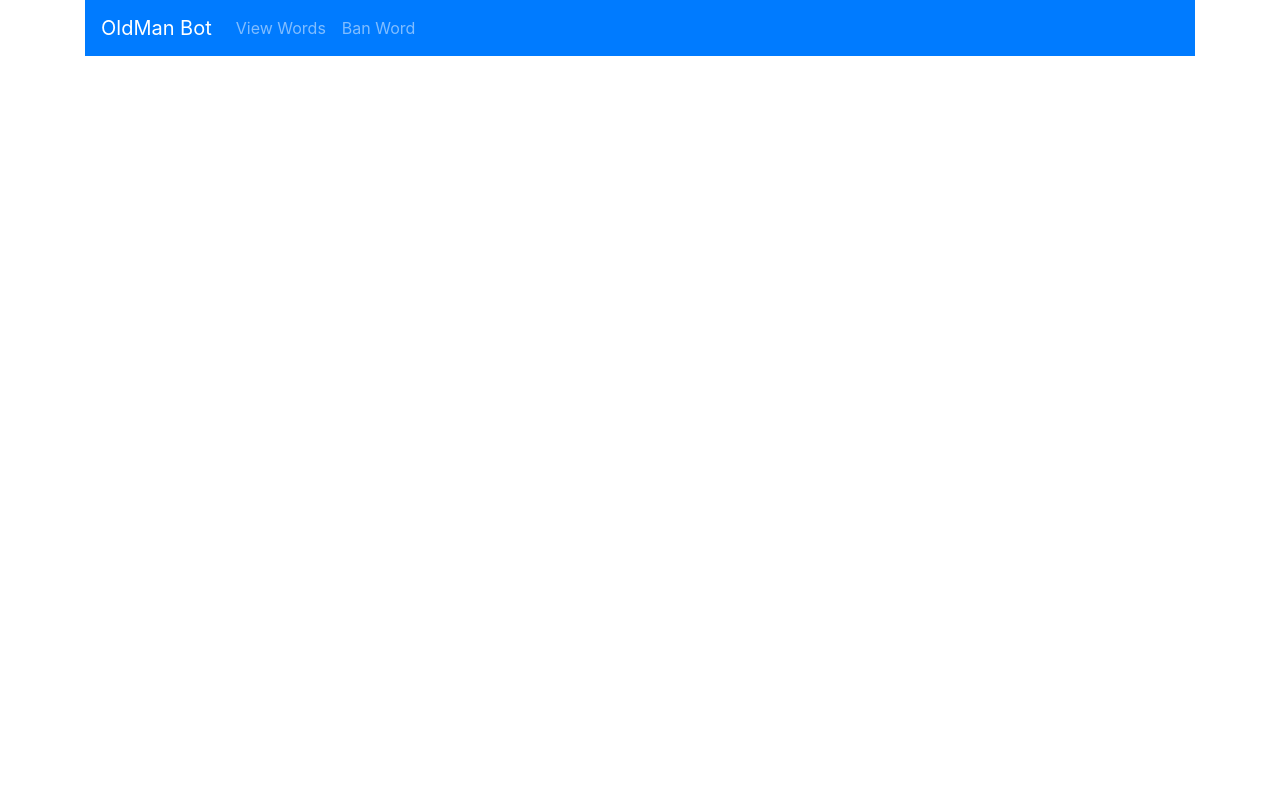
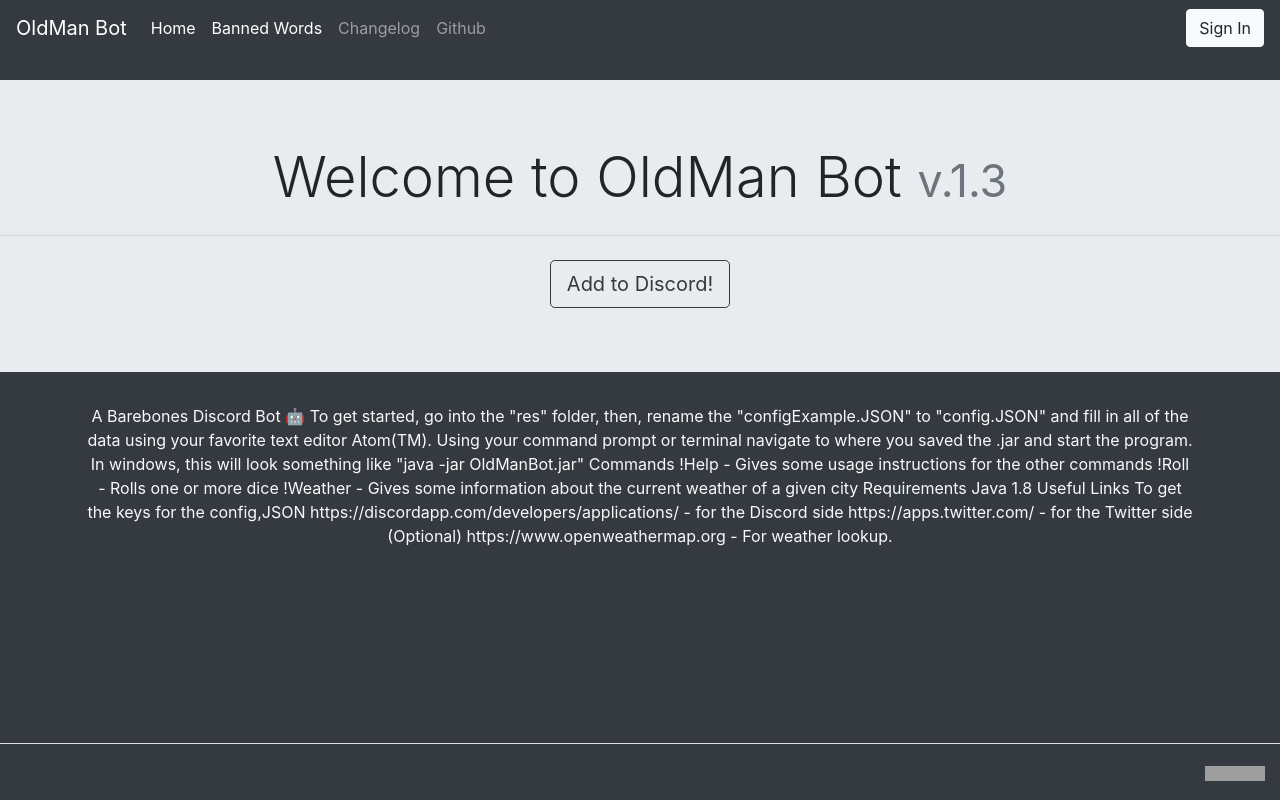
Before and after one commit to AmrikSD/oldman-website, a React (Create React App) app: page / in a window 1280 px wide. Built offline with nearby package versions, Linux system fonts and the light colour scheme; grey boxes are pictures that could not be loaded.

Commit message:
half styled

```diff
--- a/public/index.html
+++ b/public/index.html
@@ -1,19 +1,19 @@
 <!DOCTYPE html>
-<html lang="en">
-  <head>
+<html lang="en" class="h-100">
+    <head>
     <meta charset="utf-8" />
     <link rel="icon" href="%PUBLIC_URL%/favicon.ico" />
     <meta name="viewport" content="width=device-width, initial-scale=1" />
     <meta name="theme-color" content="#000000" />
     <meta
       name="description"
-      content="Web site created using create-react-app"
+      content="Web site created using react"
     />
     <link rel="apple-touch-icon" href="%PUBLIC_URL%/logo192.png" />
    <link rel="manifest" href="%PUBLIC_URL%/manifest.json" />
    <title>Old Man Bot</title>
   </head>
-  <body>
+  <body class="d-flex flex-column h-100 bg-dark" style="min-height: 50vh">
     <noscript>You need to enable JavaScript to run this app.</noscript>
     <div id="root"></div>
  </body>
--- a/src/App.js
+++ b/src/App.js
@@ -1,5 +1,5 @@
 import React, { Component } from "react";
-import { BrowserRouter as Router, Route, Link } from "react-router-dom";
+import { BrowserRouter as Router, Route, Link, Switch } from "react-router-dom";
 
 import "bootstrap/dist/css/bootstrap.min.css";
 import "bootstrap/dist/js/bootstrap.bundle.min.js"
@@ -7,13 +7,14 @@
 import CreateWord from "./components/CreateWord.component";
 import EditWord from "./components/EditWord.component";
 import BannedList from "./components/BannedWordsList.component";
-
+import Index from "./components/Index.component";
 
 //import logo from "./logo.png";
 
 //<a class="navbar-brand" href="amrik.de" target="_blank">
 //	<img src={logo} width="30" height="30"/>
 //</a>
+
 
 class App extends Component {
 
@@ -22,31 +23,57 @@
 
 		return (
 			<Router>
-				<div className="container">
-
-					<nav className="navbar navbar-expand-lg navbar-dark bg-primary">
-
-					<Link to="/" className="navbar-brand">OldMan Bot</Link>
-					<button class="navbar-toggler" type="button" data-toggle="collapse" data-target="#navbarSupportedContent" aria-controls="navbarSupportedContent" aria-expanded="false" aria-label="Toggle navigation">
+				<div class="d-flex flex-column h-100 bg-dark">
+					<header>
+						<nav class="navbar navbar-expand-lg navbar-dark">
+						<a class="navbar-brand" href="#">OldMan Bot</a>
+						<button class="navbar-toggler" data-target="#my-nav" data-toggle="collapse" aria-controls="my-nav" aria-expanded="false" aria-label="Toggle navigation">
 							<span class="navbar-toggler-icon"></span>
 						</button>
-					<div className="collapse navbar-collapse" id="navbarSupportedContent">
-						<ul className="navbar-nav mr-auto">
-							<li className="navbar-item">
-								<Link to="/BannedWords" className="nav-link">View Words</Link>
+						<div id="my-nav" class="collapse navbar-collapse">
+							<ul class="navbar-nav mr-auto">
+								<li class="nav-item ">
+									<a class="nav-link active" href="/">Home<span class="sr-only"></span></a>
 								</li>
-							<li className="navbar-item">
-								<Link to="/BannedWords/Create" className="nav-link">Ban Word</Link>
+								<li class="nav-item">
+									<a class="nav-link active" href="/BannedWords">Banned Words<span class="sr-only"></span></a>
+								</li>
+								<li class="nav-item">
+									<a class="nav-link" href="https://github.com/AmrikSD/OldManBot/commits/master">Changelog<span class="sr-only"></span></a>
+								</li>
+								<li class="nav-item ">
+									<a class="nav-link" href="https://github.com/AmrikSD/OldManBot">Github<span class="sr-only"></span></a>
+								</li>
+							</ul>
+							<ul class="navbar-nav ml-auto">
+								<li class="nav-item">
+									<a href="dashboard.html" class="btn btn-light" type="button">Sign In</a>
 								</li>
 							</ul>
 						</div>
 						</nav>
+					</header>
+
 					<br/>
+					<Switch>
+					<Route path="/" exact component={Index} />
 					<Route path="/BannedWords" exact component={BannedList} />
 					<Route path="/BannedWords/Edit/:id" component={EditWord} />
 					<Route path="/BannedWords/Create" component={CreateWord} />
-
+					</Switch>
 			</div>
+				  <footer class="footer mt-auto py-3 border-top" style={{left:"0",bottom:"0",position:"fixed", width:"100%"}}>
+    <div class="container-fluid text-right">
+      <a href="#"><img
+          src="https://external-content.duckduckgo.com/iu/?u=https%3A%2F%2Fsonicrunway.herokuapp.com%2Fimg%2Ficons%2Ftwitter-logo-white-transparent.png&f=1&nofb=1"
+          style={{width: "20px", height:"auto"}}/></a>
+      <a href="#"><img
+          src="https://external-content.duckduckgo.com/iu/?u=http%3A%2F%2Fwww.bacterialtakeover.com%2Fwp-content%2Fuploads%2F2018%2F05%2Fdiscord-icon-white.png&f=1&nofb=1"
+          style={{width: "20px", height:"auto"}}/></a>
+      <a href="#"><img src="https://www.iconsdb.com/icons/preview/white/github-11-xxl.png"
+          style={{width: "20px", height:"auto"}}/></a>
+    </div>
+  </footer>
 			</Router>
 		)
 	}
--- a/src/components/BannedWordsList.component.js
+++ b/src/components/BannedWordsList.component.js
@@ -7,7 +7,7 @@
 		<td>{props.word.word}</td>
 		<td>{props.word.punishment}</td>
 		<td>
-            		<Link to={"BannedWords/edit/"+props.word._id}>Edit</Link>
+            		<Link to={"BannedWords/edit/"+props.word._id} class="text-dark text-decoration-none">Edit</Link>
         	</td>
 	</tr>
 )
@@ -39,14 +39,21 @@
 	render() {
 
 		return (
-			<div>
-				<h3>Banned Words</h3>
-				<table className="table table-striped" style={{ marginTop: 20 }} >
+
+			<main style={{minHeight:"500hv"}} role="main" class="flex-shrink-0">
+				<div class="jumbotron jumbotron-fluid text-center">
+				<h1 class="display-4">OldMan Bot Dashboard</h1>
+				</div>
+				<br />
+				<h1 class="text-light text-center">Auto-Mod Words</h1>
+
+				<div class="col-auto mx-auto text-center" style={{width: "70%"}}>
+					<table className="table table-light table-striped" style={{ marginTop: 20 }} >
 						<thead>
 							<tr>
-							<th>Word</th>
-							<th>Punishment</th>
-							<th>Action</th>
+								<th style={{width:"33%"}}>Word</th>
+								<th style={{width:"33%"}}>Punishment</th>
+								<th style={{width:"33%"}}>Action</th>
 							</tr>
 						</thead>
 						<tbody>
@@ -55,11 +62,12 @@
 					</table>
 
 				<Link to="/BannedWords/Create/">
-				<button type="button" class="btn btn-primary btn-lg btn-block">
+					<button type="button" class="btn btn-light btn-lg btn-block">
 						Add Words
 					</button>
 				</Link>
 				</div>
+			</main>
 		)
 	    }
 }
--- /dev/null
+++ b/src/components/Index.component.js
@@ -0,0 +1,46 @@
+import React, { Component } from 'react'
+import { Link } from 'react-router-dom'
+
+
+export default class Index extends Component {
+
+	render() {
+
+		return (
+  <main role="main" class="flex-shrink-0">
+    <div class="jumbotron jumbotron-fluid text-center">
+      <h1 class="display-4">Welcome to OldMan Bot <small class="text-muted">v.1.3</small></h1>
+      <hr class="my-4"/>
+      <div class="btn-group">
+        <a href="dashboard.html" type="button" class="btn btn-outline-dark btn-lg">
+          Add to Discord!
+        </a>
+      </div>
+    </div>
+    <div class="container">
+      <p class="text-light text-center">
+        A Barebones Discord Bot 🤖
+        To get started, go into the "res" folder, then, rename the "configExample.JSON" to "config.JSON" and fill in all
+        of the data using your favorite text editor Atom(TM).
+
+        Using your command prompt or terminal navigate to where you saved the .jar and start the program.
+        In windows, this will look something like "java -jar OldManBot.jar"
+
+        Commands
+        !Help - Gives some usage instructions for the other commands
+        !Roll - Rolls one or more dice
+        !Weather - Gives some information about the current weather of a given city
+        Requirements
+        Java 1.8
+        Useful Links
+        To get the keys for the config,JSON
+        https://discordapp.com/developers/applications/ - for the Discord side
+        https://apps.twitter.com/ - for the Twitter side (Optional)
+        https://www.openweathermap.org - For weather lookup.
+      </p>
+    </div>
+  </main>
+
+			)
+	    }
+}
```
Also changed, not shown: 2 other files (tests, documents, lock files or other folders). Lines whose indentation alone changed are shown as unchanged.
